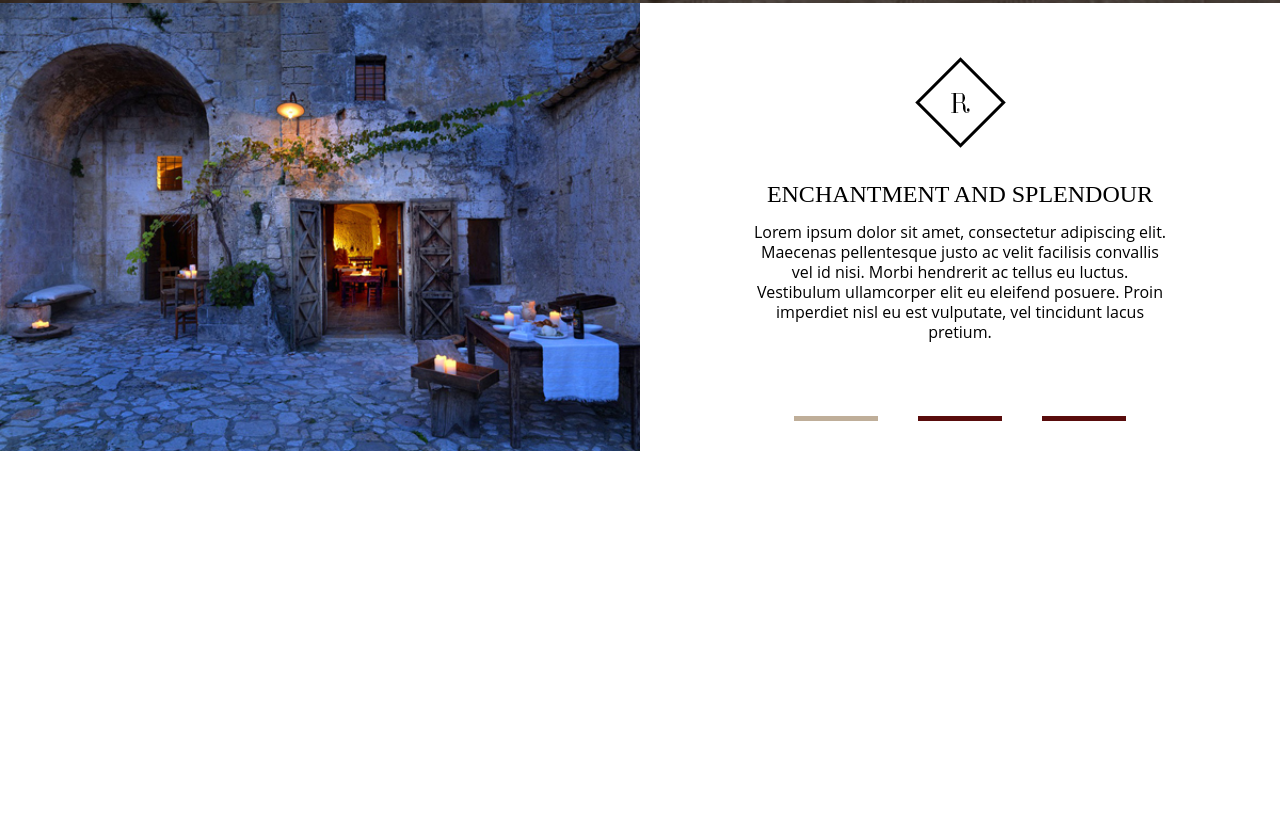
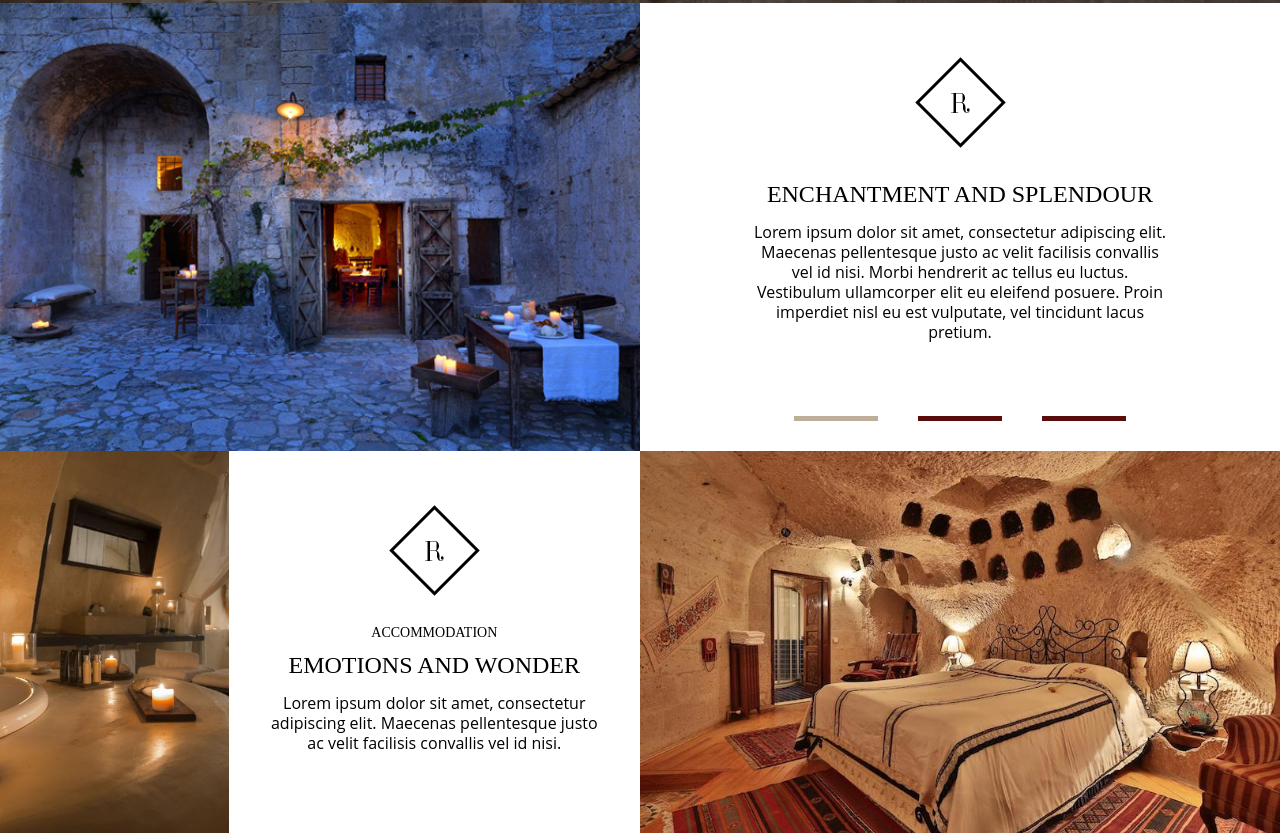
Before and after one commit to Responsive-Websites/Richplace, a website: page src/index.html in a window 1280 px wide. Shown: the part 797-1630 px from the top of the page. Before the commit the page ends 1248 px from the top, so only its background shows below. Drawn offline with nearby package versions, Linux system fonts and the light colour scheme; files that its build step writes are made by us from their sources; files whose address does not match are found by name.

Commit message:
Added emotions block and styles

```diff
--- a/gulp/version.json
+++ b/gulp/version.json
@@ -1,3 +1,3 @@
 {
-    "main": "20220509170132"
+    "main": "20220509182509"
 }
--- a/src/html/main.html
+++ b/src/html/main.html
@@ -46,3 +46,41 @@
     </div>
   </div>
 </section>
+
+<section class="page__emotions emotions">
+  <div class="emotions__body">
+    <div class="emotions__column">
+      <a href="#" class="emotions__item item">
+        <div class="item__icon">
+          <img src="@img/logo.png" alt="" />
+        </div>
+        <div class="item__image ibg">
+          <img src="@img/emotions_1.jpg" alt="" />
+        </div>
+      </a>
+    </div>
+    <div class="emotions__column">
+      <div class="emotions__content">
+        <div class="emotions__logo">
+          <img src="@img/logo-black.png" alt="" />
+        </div>
+        <h3 class="emotions__subtitle">Accommodation</h3>
+        <h2 class="emotions__title">Emotions and wonder</h2>
+        <p class="emotions__text">
+          Lorem ipsum dolor sit amet, consectetur adipiscing elit. Maecenas
+          pellentesque justo ac velit facilisis convallis vel id nisi.
+        </p>
+      </div>
+    </div>
+    <div class="emotions__column">
+      <a href="#" class="emotions__item item">
+        <div class="item__icon">
+          <img src="@img/logo.png" alt="" />
+        </div>
+        <div class="item__image ibg">
+          <img src="@img/emotions_2.jpg" alt="" />
+        </div>
+      </a>
+    </div>
+  </div>
+</section>
--- a/src/js/app.js
+++ b/src/js/app.js
@@ -17,8 +17,9 @@ ibg();
 const iconMenu = document.querySelector('.header__icon');
 if (iconMenu) {
   const menuBody = document.querySelector('.header__nav');
+  const menuPage = document.querySelector('.page');
   iconMenu.addEventListener('click', function (e) {
-    document.body.classList.toggle('lock');
+    menuPage.classList.toggle('_lock');
     iconMenu.classList.toggle('active');
     menuBody.classList.toggle('active');
   });
--- a/src/scss/parts/base.scss
+++ b/src/scss/parts/base.scss
@@ -32,4 +32,7 @@ body {
   height: 100%;
   display: flex;
   flex-direction: column;
+  &._lock {
+    overflow: hidden;
+  }
 }
--- a/src/scss/parts/main.scss
+++ b/src/scss/parts/main.scss
@@ -2,6 +2,8 @@
   &__main-screen {
   }
   &__enchantment {
+  }
+  &__emotions {
   }
 }
 
@@ -228,3 +230,89 @@
     background-color: #bfae99;
   }
 }
+
+.emotions {
+  &__body {
+    display: flex;
+
+    @media screen and (max-width: 920px) {
+      flex-wrap: wrap;
+    }
+  }
+
+  &__column {
+    &:nth-child(1) {
+      flex: 0 1 17.857143%;
+      @media screen and (max-width: 1232px) {
+        display: none;
+      }
+    }
+    &:nth-child(2) {
+      flex: 0 1 32.142857%;
+      @media screen and (max-width: 1232px) {
+        flex: 0 1 50%;
+      }
+      @media screen and (max-width: 920px) {
+        flex: 1 1 100%;
+      }
+    }
+
+    &:nth-child(3) {
+      flex: 0 1 50%;
+      @media screen and (max-width: 920px) {
+        flex: 1 1 100%;
+      }
+    }
+  }
+
+  &__item {
+    @media screen and (max-width: 920px) {
+      padding-bottom: 40%;
+    }
+  }
+
+  &__content {
+    text-align: center;
+    padding: 54px 42px 80px 42px;
+
+    @media screen and (max-width: 980px) {
+      padding: 30px 30px 30px 30px;
+    }
+    @media screen and (max-width: 481px) {
+      padding: 15px 15px 25px 15px;
+    }
+  }
+
+  &__logo {
+    margin-bottom: 30px;
+  }
+
+  &__subtitle {
+    font-size: 14px;
+    text-transform: uppercase;
+    margin-bottom: 13px;
+    font-family: 'Playfair Display';
+  }
+
+  &__title {
+    margin-bottom: 16px;
+    font-size: 24px;
+    font-family: 'Playfair Display';
+    text-transform: uppercase;
+    @media screen and (max-width: 481px) {
+      font-size: 20px;
+      margin-bottom: 14px;
+      line-height: 25px;
+    }
+  }
+
+  &__text {
+    font-size: 16px;
+
+    line-height: 20px;
+
+    @media screen and (max-width: 481px) {
+      font-size: 14px;
+    }
+  }
+}
```
Also changed, not shown: dist/css/style.css, dist/css/style.min.css, dist/img/emotions_1.jpg (added), dist/img/emotions_2.jpg (added), dist/index.html, dist/js/app.min.js, src/img/emotions_1.jpg (added), src/img/emotions_2.jpg (added), 2 other files.
